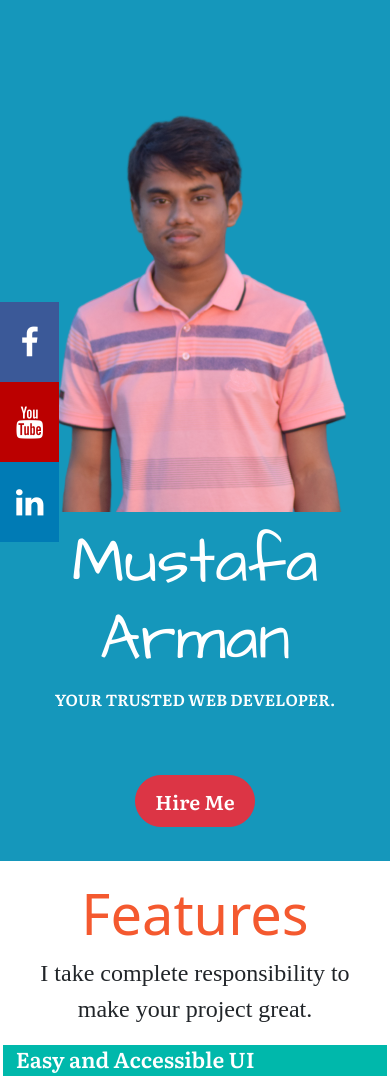
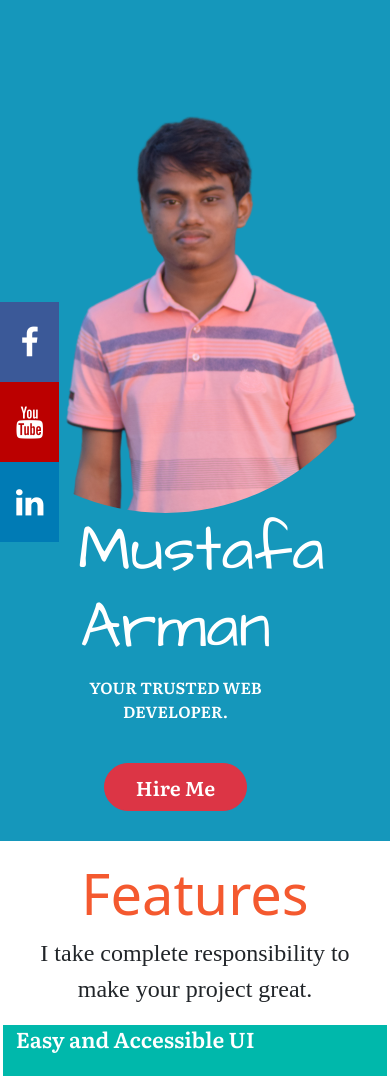
Before and after one commit to Mustafaarman/pw-1, a plain HTML site: page index.html in a window 390 px wide. Shown: the top 1076 px of the page. Drawn offline with nearby package versions, Linux system fonts and the light colour scheme.

Commit message:
responsive 2.0

```diff
--- a/index.css
+++ b/index.css
@@ -7,6 +7,8 @@ html, body {
 	background-color: #1597bb;
 }
 .profile-img {
+	display: inline-block;
+	width: 40%;
 	position: relative;
 	left: 5%;
 	top: 1%;
@@ -14,10 +16,11 @@ html, body {
 
 
 .bio {
-	/*display: inline-block;*/
-	text-align: left;
+	display: inline-block;
+	width: 50%;
 	position: relative;
-	top: 30%;
+	top: 100px;
+	left: 10%;
 }
 
 #title h1 {
@@ -162,29 +165,39 @@ h4 {
 
 
 /* On screens that are 600px or less, set the background color to olive */
-@media (max-width: 500px) {
+@media (max-width: 450px) {
   .icon-bar a {
   	font-size: 2rem;
   }
 
 
   .profile-img {
+  	display: block;
 	position: relative;
 	left: -20%;
-	top: -1%;
 	text-align: center;
+	margin-right: 20%;
    }
+
+
+   .profile-img img {
+   	border-radius: 50%;
+   	text-align: center;
+   }
+
    .bio {
+   	display: block;
    	position: static;
    	text-align: center;
+   	margin-left: 20%;
    }
  #title {
  	text-align: center;
- 	margin-left: 0px;
  }
 
  .btn {
  	margin-top: 0px;
  	margin-bottom: 30px;
+ 	text-align: center;
  }
 }
--- a/index.html
+++ b/index.html
@@ -20,14 +20,11 @@
 </head>
 <body>
 <section id="title">
-	<div class="row">
-		<div class="col-xs-6 col-sm-6 col-md-6 col-lg-6">
-	<div class="profile-img"><img src="2.png"></div></div>
-	<div class="col-xs-6 col-sm-6 col-md-6 col-lg-6">
+	<div class="profile-img"><img src="2.png"></div>
 	<div class="bio">
 		<h1> Mustafa Arman</h1>
 		<p> YOUR TRUSTED WEB DEVELOPER.</p>
-		<br><br>
+		<br>
 		<a href = "mailto: mustafaarman821@gmail.com"><button type="button" class="btn btn-danger rounded-pill btn-lg"><div class="hire-me">Hire Me</div></button></a>
     </div></div>
 </div>
```
